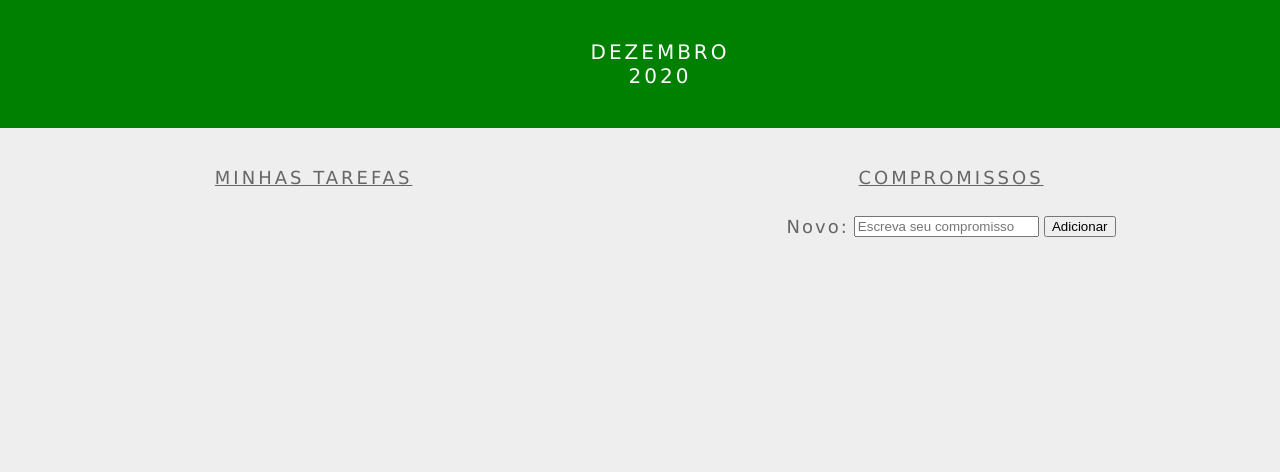
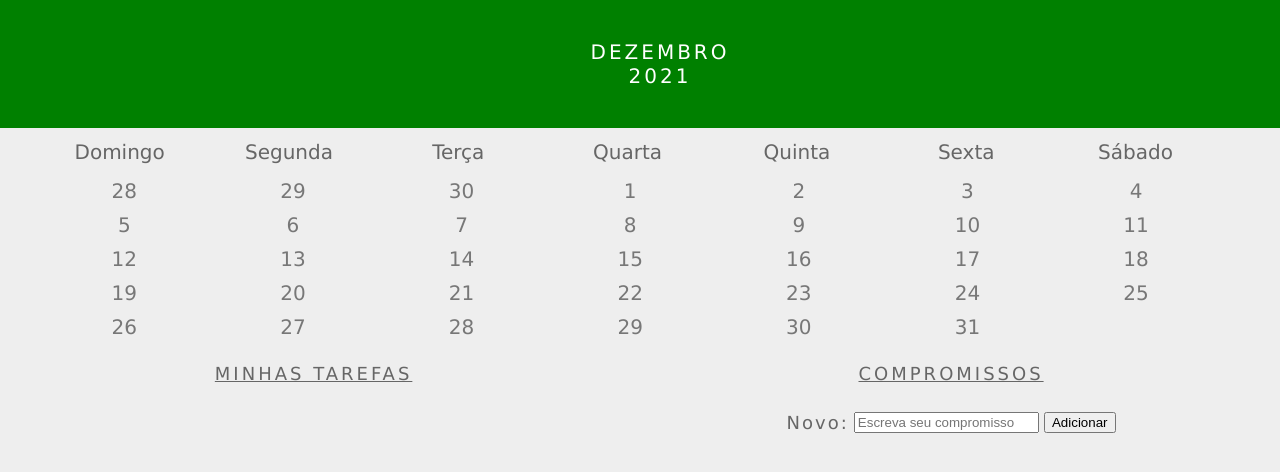
Before and after one commit to gletisonjr/tribe_exercises, a plain HTML site: page bloco_5/dia3/exercicios/index.html in a window 1280 px wide. Drawn offline with Linux system fonts and the light colour scheme; files whose address does not match are found by name.

Commit message:
Adicionando exercicio 1

```diff
--- a/bloco_5/dia3/exercicios/index.html
+++ b/bloco_5/dia3/exercicios/index.html
@@ -10,7 +10,7 @@
     <header class="month-container">
       <ul>
         <li id="month">Dezembro</li>
-        <li id="year">2020</li>
+        <li id="year">2021</li>
       </ul>
     </header>
     <div class="week-days-container">
--- /dev/null
+++ b/bloco_5/dia3/exercicios/script.js
@@ -0,0 +1,46 @@
+function createDaysOfTheWeek() {
+    const weekDays = ['Domingo', 'Segunda', 'Terça', 'Quarta', 'Quinta', 'Sexta', 'Sábado']
+    const weekDaysList = document.querySelector('.week-days');
+
+    for (let index = 0; index < weekDays.length; index += 1) {
+      const days = weekDays[index];
+      const dayListItem = document.createElement('li');
+      dayListItem.innerHTML = days;
+
+      weekDaysList.appendChild(dayListItem);
+    };
+  };
+
+  createDaysOfTheWeek();
+
+  // Escreva seu código abaixo.
+
+
+  function createMonthDays() {
+    const days = [28,29,30];
+    const daysList = document.querySelector('#days');
+
+    for (let index = 0; index < 31; index += 1) {
+      days.push(index + 1);
+    };
+
+    for (let index = 0; index < days.length; index += 1) {
+      const dayListItem = document.createElement('li');
+      dayListItem.innerHTML = days[index];
+      dayListItem.style.class = 'day';
+
+      if (days[index] === 3 || days[index] === 10 || days[index] === 17) {
+        dayListItem.style.class = 'day friday';
+      }
+      if (days[index] === 25) {
+        dayListItem.style.class = 'day holiday';
+      }
+      if (days[index] === 24 || days[index] === 31) {
+        dayListItem.style.class = 'day friday holiday';
+      }
+
+      daysList.appendChild(dayListItem);
+    };
+  };
+
+  createMonthDays();
```
Also changed, not shown: bloco_5/dia3/conteudo/main.js (+32 -0 lines), bloco_5/dia3/exercicios/scrip.js (deleted, +0 -16 lines).
